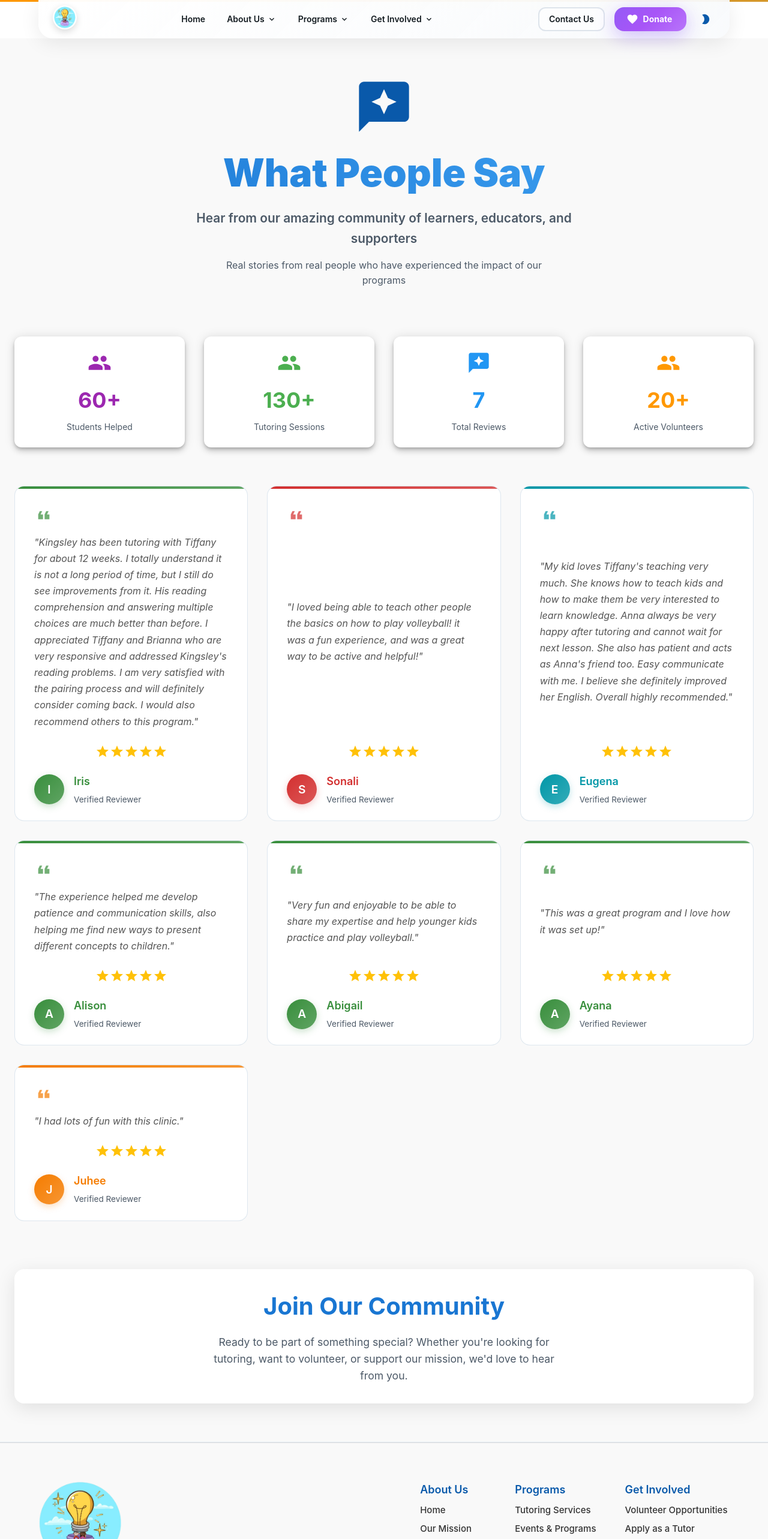
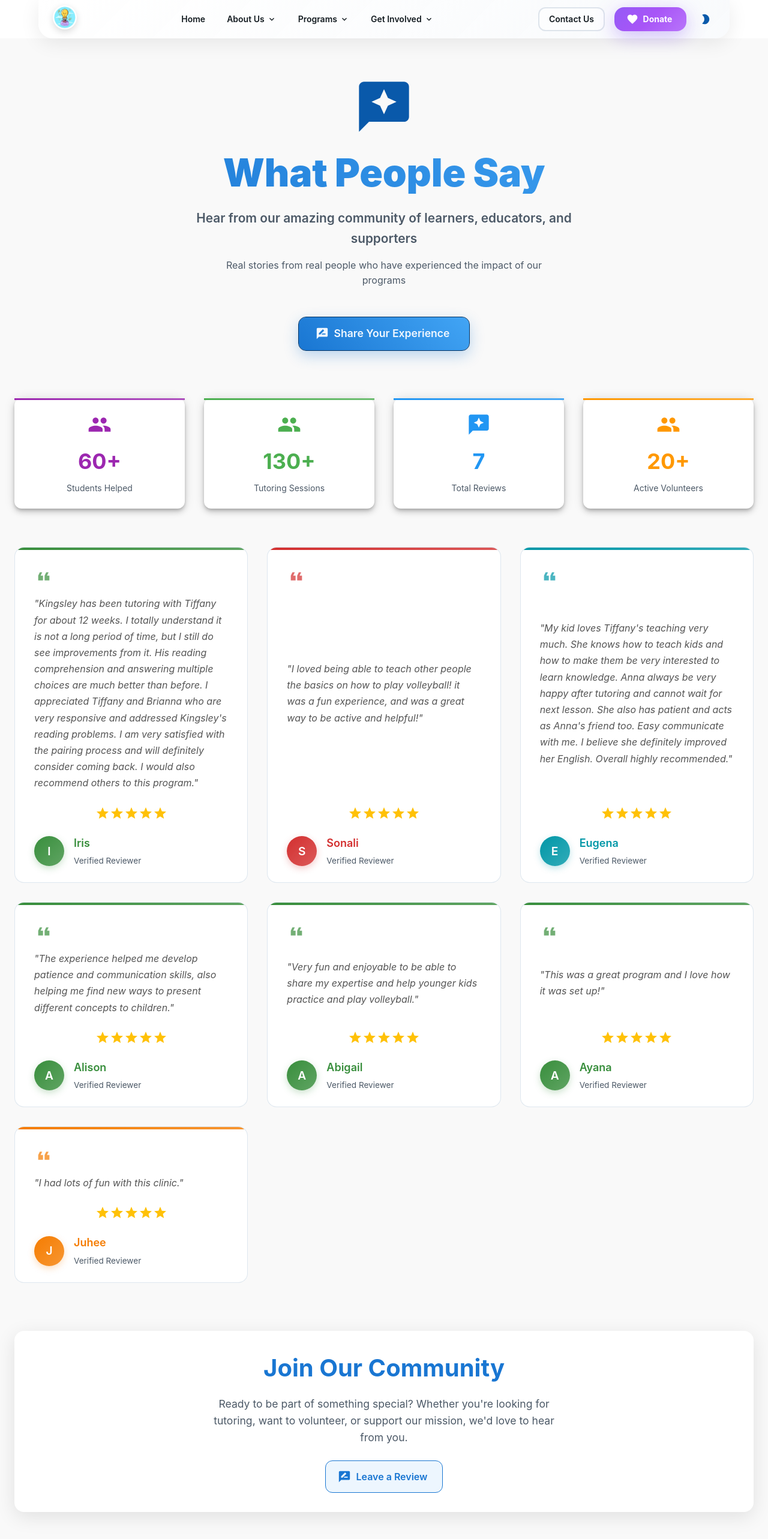
Before and after one commit to Jonathanz4344/EnlightenLearning, a React (Vite) app: page /Program/Making-a-Difference in a window 1280 px wide. Shown: the top 2566 px of the page at 60% size. Built offline with nearby package versions, Linux system fonts and the light colour scheme.

Commit message:
added google form reviews

```diff
--- a/src/components/programs/MakingDifference.jsx
+++ b/src/components/programs/MakingDifference.jsx
@@ -12,12 +12,14 @@ import {
     Fade,
     Zoom,
     Rating,
+    Button,
 } from "@mui/material";
 import {
     Reviews as ReviewsIcon,
     FormatQuote as QuoteIcon,
     Star as StarIcon,
     People as PeopleIcon,
+    RateReview as RateReviewIcon,
 } from "@mui/icons-material";
 import { useMode } from "../Layout";
 
@@ -165,6 +167,7 @@ const StatsCard = ({ icon: Icon, title, value, color }) => {
                 backgroundColor: isDarkMode ? '#1e1e1e' : '#ffffff',
                 borderRadius: 3,
                 transition: 'all 0.3s ease',
+                position: 'relative',
                 '&:hover': {
                     transform: 'translateY(-4px)',
                     boxShadow: `0 12px 28px ${color}30`,
@@ -228,6 +231,10 @@ export default function Reviews() {
         }
     ];
 
+    const handleReviewClick = () => {
+        window.open('https://forms.gle/V8LRoe4RJm3iUaXu5', '_blank');
+    };
+
     return (
         <Box
             component="section"
@@ -286,11 +293,38 @@ export default function Reviews() {
                                 maxWidth: '600px',
                                 mx: 'auto',
                                 lineHeight: 1.6,
-                                fontSize: '1rem'
+                                fontSize: '1rem',
+                                mb: 4
                             }}
                         >
                             Real stories from real people who have experienced the impact of our programs
                         </Typography>
+
+                        {/* Review Button */}
+                        <Button
+                            variant="contained"
+                            size="large"
+                            onClick={handleReviewClick}
+                            startIcon={<RateReviewIcon />}
+                            sx={{
+                                mt: 2,
+                                px: 4,
+                                py: 1.5,
+                                fontSize: '1.1rem',
+                                fontWeight: 600,
+                                borderRadius: 3,
+                                background: 'linear-gradient(45deg, #1976d2, #42a5f5)',
+                                boxShadow: '0 8px 24px rgba(25, 118, 210, 0.3)',
+                                transition: 'all 0.3s ease',
+                                '&:hover': {
+                                    transform: 'translateY(-2px)',
+                                    boxShadow: '0 12px 32px rgba(25, 118, 210, 0.4)',
+                                    background: 'linear-gradient(45deg, #1565c0, #1976d2)',
+                                }
+                            }}
+                        >
+                            Share Your Experience
+                        </Button>
                     </Box>
                 </Fade>
 
@@ -371,12 +405,40 @@ export default function Reviews() {
                                 maxWidth: '600px',
                                 mx: 'auto',
                                 lineHeight: 1.6,
-                                fontSize: '1.1rem'
+                                fontSize: '1.1rem',
+                                mb: 3
                             }}
                         >
                             Ready to be part of something special? Whether you're looking for tutoring,
                             want to volunteer, or support our mission, we'd love to hear from you.
                         </Typography>
+
+                        {/* Additional Review Button in CTA */}
+                        <Button
+                            variant="outlined"
+                            size="large"
+                            onClick={handleReviewClick}
+                            startIcon={<RateReviewIcon />}
+                            sx={{
+                                px: 3,
+                                py: 1.5,
+                                fontSize: '1rem',
+                                fontWeight: 600,
+                                borderRadius: 3,
+                                borderColor: '#1976d2',
+                                color: '#1976d2',
+                                transition: 'all 0.3s ease',
+                                '&:hover': {
+                                    borderColor: '#1976d2',
+                                    backgroundColor: '#1976d2',
+                                    color: 'white',
+                                    transform: 'translateY(-2px)',
+                                    boxShadow: '0 8px 24px rgba(25, 118, 210, 0.3)',
+                                }
+                            }}
+                        >
+                            Leave a Review
+                        </Button>
                     </Box>
                 </Fade>
             </Container>
```
